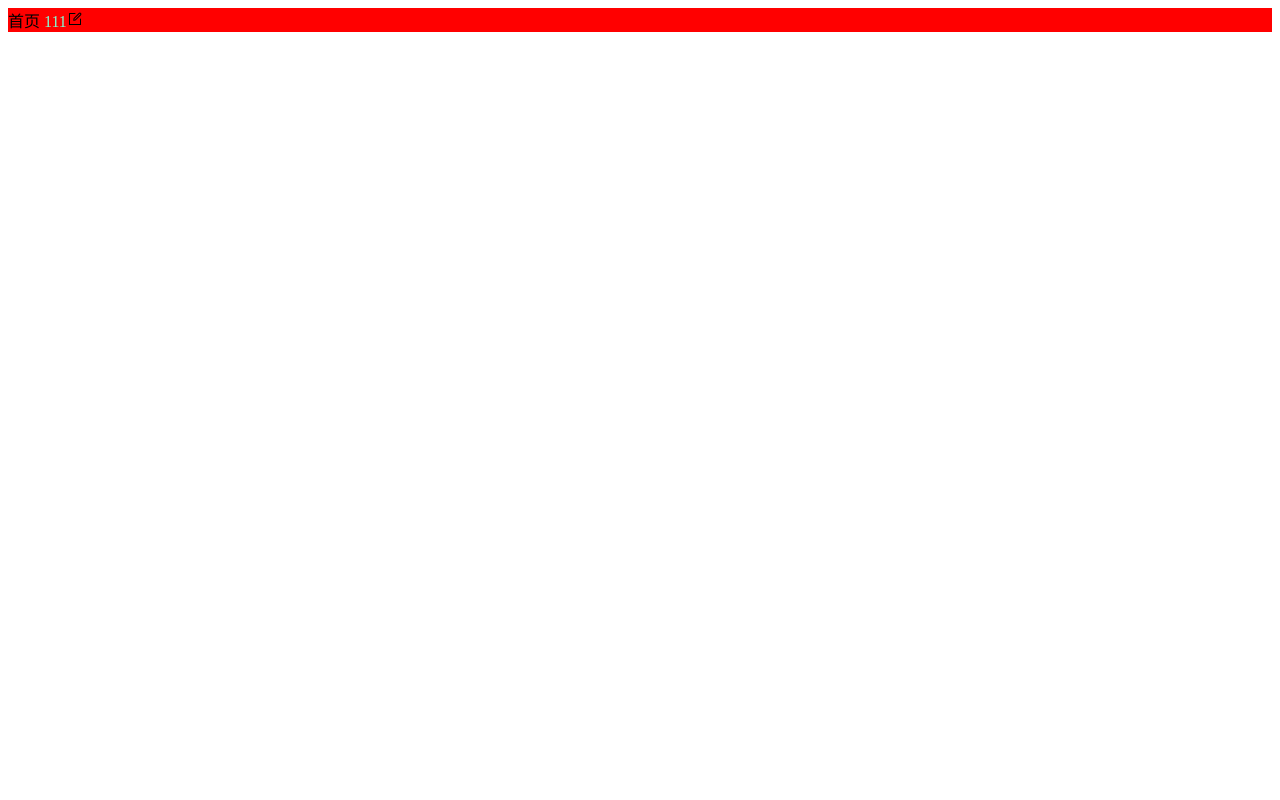
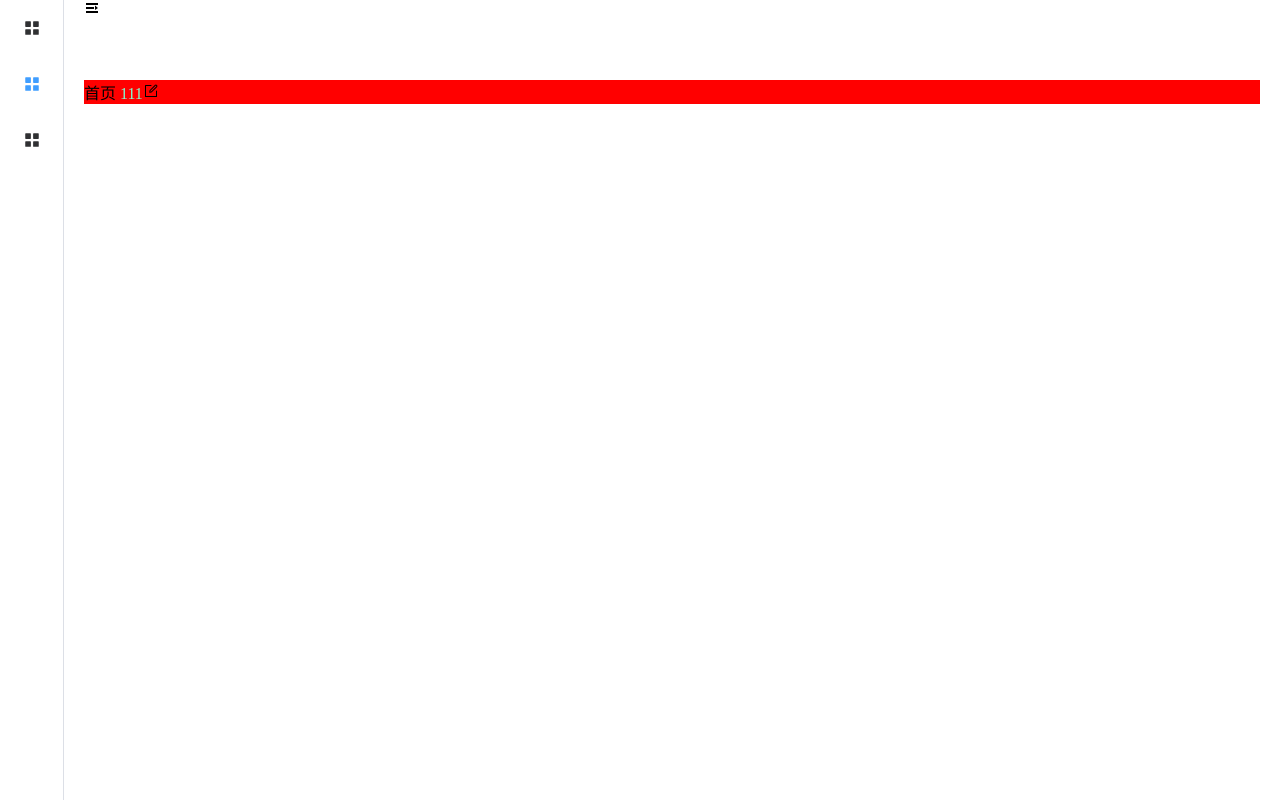
Before and after one commit to wangyongalive/YComponent, a Vue app: page / in a window 1280 px wide. Built offline with nearby package versions, Linux system fonts and the light colour scheme.

Commit message:
完成伸缩菜单功能

```diff
--- a/src/App.vue
+++ b/src/App.vue
@@ -6,8 +6,21 @@
 </template>
 
 <style>
+* {
+  padding: 0;
+  margin: 0;
+}
+
 svg {
   width: 1em;
   height: 1em;
 }
+
+html,
+body,
+#app,
+.el-container,
+.el-menu {
+  height: 100%;
+}
 </style>
--- /dev/null
+++ b/src/components/container/src/index.vue
@@ -0,0 +1,50 @@
+<template>
+  <el-container>
+    <!-- 重点1： 宽度设置为自动 -->
+    <el-aside width="auto">
+      <!-- 重点2： 控制开合和关闭 -->
+      <el-menu :collapse="isCollapse" default-active="2" class="el-menu-vertical-demo">
+        <el-menu-item index="1">
+          <el-icon><el-icon-menu /></el-icon>
+          <span>导航1</span>
+        </el-menu-item>
+        <el-menu-item index="2">
+          <el-icon><el-icon-menu /></el-icon>
+          <span>导航2</span>
+        </el-menu-item>
+        <el-menu-item index="3">
+          <el-icon><el-icon-menu /></el-icon>
+          <span>导航3</span>
+        </el-menu-item>
+      </el-menu>
+    </el-aside>
+    <el-container>
+      <el-header>
+        <span @click="toggle">
+          <el-icon-expand v-if="isCollapse"></el-icon-expand>
+          <el-icon-fold v-else></el-icon-fold>
+        </span>
+
+      </el-header>
+      <el-main>
+        <RouterView></RouterView>
+      </el-main>
+    </el-container>
+  </el-container>
+</template>
+
+<script setup lang="ts">
+import { ref } from 'vue'
+const isCollapse = ref(true)
+const toggle = () => {
+  isCollapse.value = !isCollapse.value
+  console.log(isCollapse.value)
+}
+</script>
+<style lang="scss" scoped>
+// 重点 3：  not 选择器
+.el-menu-vertical-demo:not(.el-menu--collapse) {
+  width: 200px;
+  min-height: 400px;
+}
+</style>
--- a/vite.config.ts
+++ b/vite.config.ts
@@ -6,5 +6,5 @@
   plugins: [vue()],
   server: {
     port: 8080
-  }
+  },
 })
```
Also changed, not shown: src/components/HelloWorld.vue (deleted, +0 -37 lines), src/router/index.ts (+10 -3 lines).
